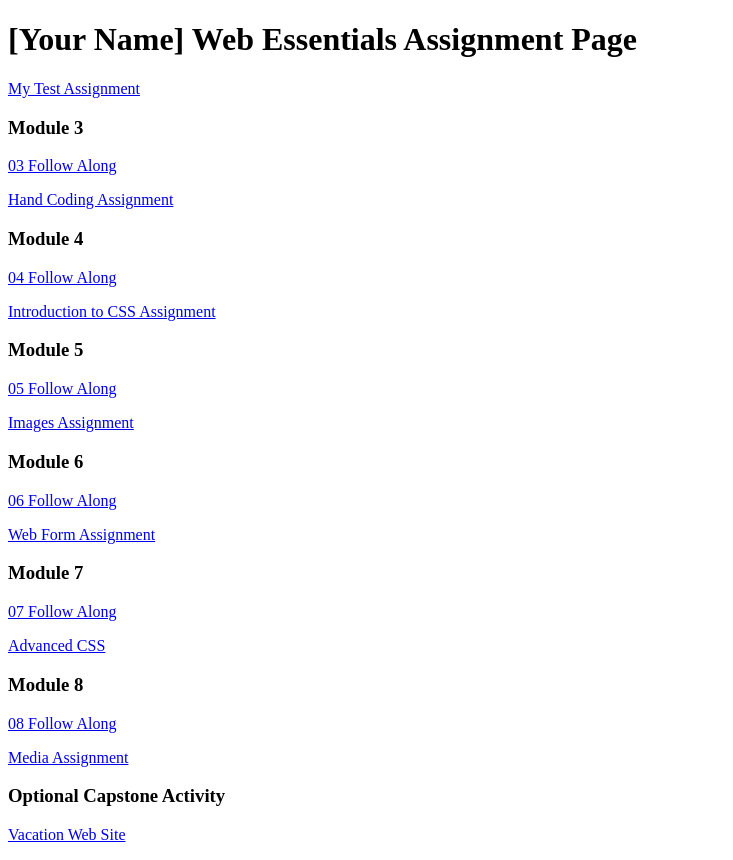
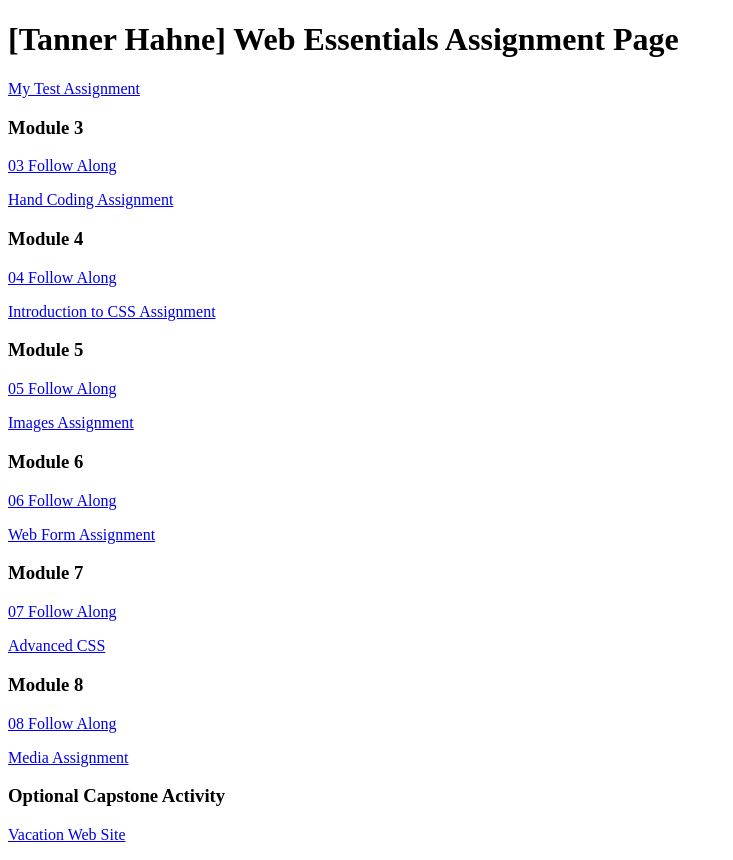
Before and after one commit to TannerHahne/dwdd1600, a plain HTML site: page index.html in a window 1280 px wide. Shown: the whole page, without its empty margins (0-733 px from the left). Drawn offline with Linux system fonts and the light colour scheme.

Commit message:
Update index.html
Edit my name

```diff
--- a/index.html
+++ b/index.html
@@ -6,7 +6,7 @@
 		<title>dwdd 1600 assignment list page</title>
 	</head>
 	<body>
-		<h1>[Your Name] Web Essentials Assignment Page</h1>
+		<h1>[Tanner Hahne] Web Essentials Assignment Page</h1>
 		<p><a href="01test">My Test Assignment</a></p>
 
 		<h3>Module 3</h3>
```
